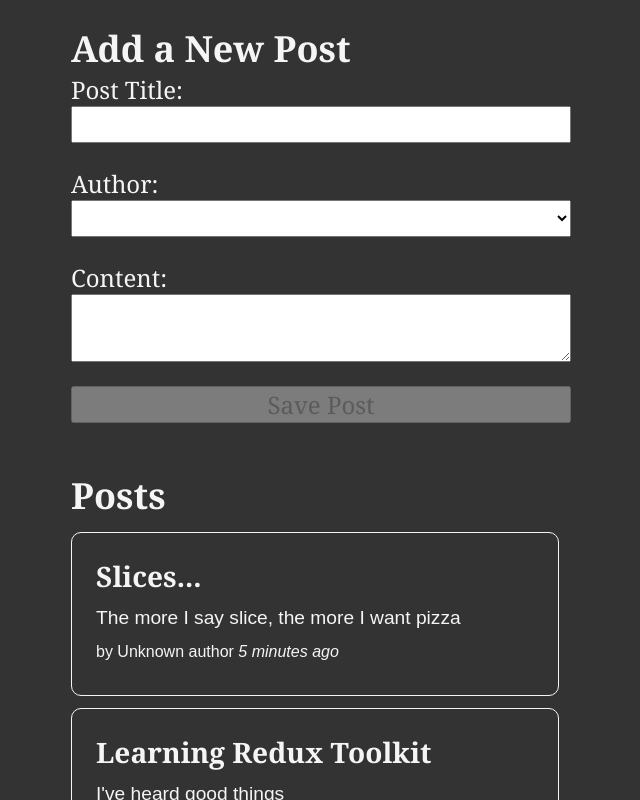
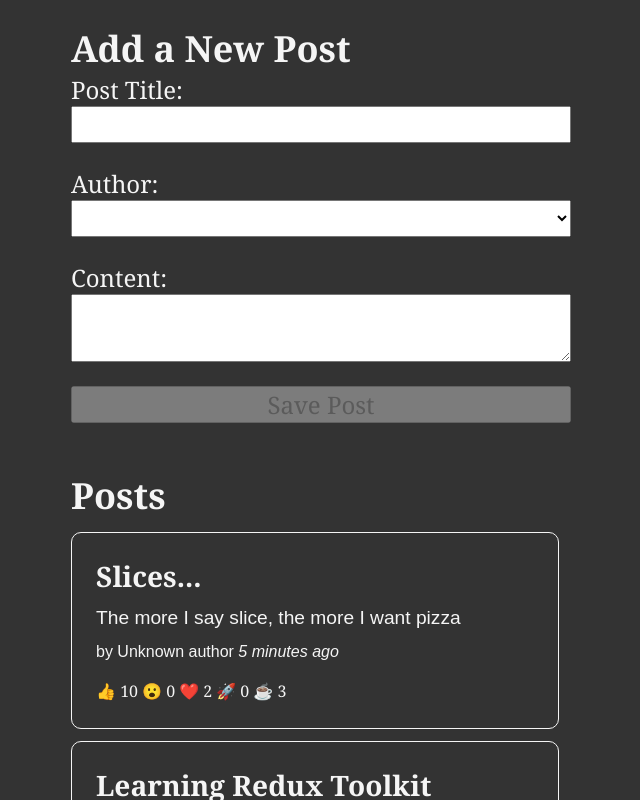
Before and after one commit to anastaok/react-redux-post-project, a React (Create React App) app: page / in a window 1280 px wide. Shown: the top 800 px of the page, without its empty margins (319-959 px from the left). Built offline with nearby package versions, Linux system fonts and the light colour scheme.

Commit message:
added Emoji component

```diff
--- a/src/features/posts/PostsList.js
+++ b/src/features/posts/PostsList.js
@@ -2,6 +2,7 @@
 import { selectAllPosts } from "./postsSlice";
 import PostAuthor from "./PostAuthor";
 import TimeAgo from "./TimeAgo";
+import ReactionButtons from "./ReactionButtons";
 
 const PostsList = () => {
   const posts = useSelector(selectAllPosts);
@@ -9,8 +10,6 @@
   const orderedPost = posts
     .slice()
     .sort((a, b) => b.date.localeCompare(a.date));
-
-  console.log(posts[0].date);
 
   const renderedPosts = orderedPost.map((post) => (
     <article key={post.id}>
@@ -20,6 +19,7 @@
         <PostAuthor userId={post.userId} />
         <TimeAgo timestamp={post.date} />
       </p>
+      <ReactionButtons post={post} />
     </article>
   ));
 
--- /dev/null
+++ b/src/features/posts/ReactionButtons.js
@@ -0,0 +1,32 @@
+import { useDispatch } from "react-redux";
+import { reactionAdded } from "./postsSlice";
+
+const reactionEmoji = {
+  thumbsUp: "👍",
+  wow: "😮",
+  heart: "❤️",
+  rocket: "🚀",
+  coffee: "☕",
+};
+
+const ReactionButtons = ({ post }) => {
+  const dispatch = useDispatch();
+
+  const reactionButtons = Object.entries(reactionEmoji).map(([name, emoji]) => {
+    return (
+      <button
+        key={name}
+        type="button"
+        className="reactionButton"
+        onClick={() =>
+          dispatch(reactionAdded({ postId: post.id, reaction: name }))
+        }
+      >
+        {emoji} {post.reactions[name]}
+      </button>
+    );
+  });
+  return <div>{reactionButtons}</div>;
+};
+
+export default ReactionButtons;
--- a/src/features/posts/postsSlice.js
+++ b/src/features/posts/postsSlice.js
@@ -7,12 +7,26 @@
     title: "Learning Redux Toolkit",
     content: "I've heard good things",
     date: sub(new Date(), { minutes: 10 }).toISOString(),
+    reactions: {
+      thumbsUp: 3,
+      wow: 1,
+      heart: 5,
+      rocket: 10,
+      coffee: 2,
+    },
   },
   {
     id: "2",
     title: "Slices...",
     content: "The more I say slice, the more I want pizza",
     date: sub(new Date(), { minutes: 5 }).toISOString(),
+    reactions: {
+      thumbsUp: 10,
+      wow: 0,
+      heart: 2,
+      rocket: 0,
+      coffee: 3,
+    },
   },
 ];
 
@@ -32,15 +46,29 @@
             content,
             date: new Date().toISOString(),
             userId,
+            reactions: {
+              thumbsUp: 0,
+              wow: 0,
+              heart: 0,
+              rocket: 0,
+              coffee: 0,
+            },
           },
         };
       },
+    },
+    reactionAdded(state, action) {
+      const { postId, reaction } = action.payload;
+      const existingPost = state.find((post) => post.id === postId);
+      if (existingPost) {
+        existingPost.reactions[reaction]++;
+      }
     },
   },
 });
 
 export const selectAllPosts = (state) => state.posts;
 
-export const { postAdded } = postsSlice.actions;
+export const { postAdded, reactionAdded } = postsSlice.actions;
 
 export default postsSlice.reducer;
```
